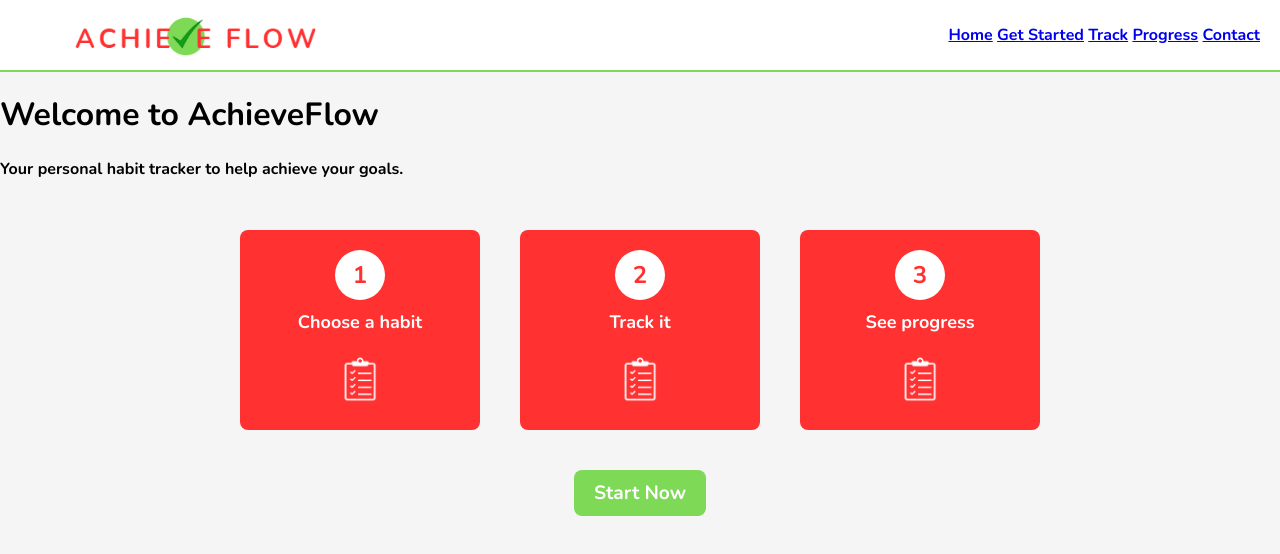
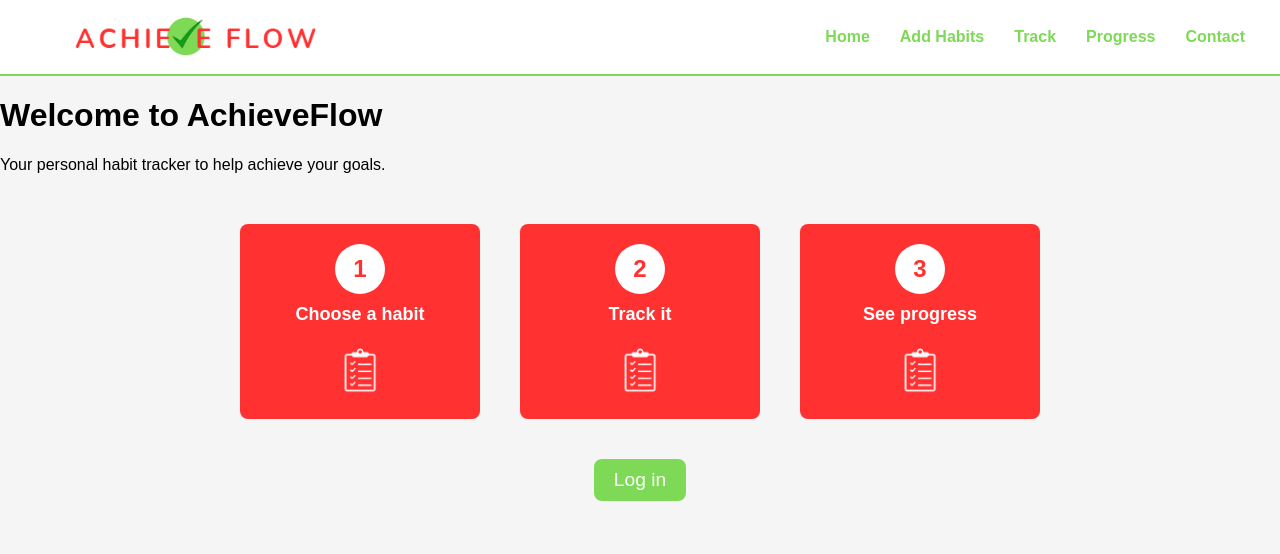
Before and after one commit to theskubs/AchieveFlow, a plain HTML site: page templates/index.html in a window 1280 px wide. Drawn offline with nearby package versions, Linux system fonts and the light colour scheme.

Commit message:
Update index.html
updates nav bar for AWS readability, added link for login

```diff
--- a/templates/index.html
+++ b/templates/index.html
@@ -6,17 +6,18 @@
     <meta name="viewport" content="width=device-width, initial-scale=1.0">
     <title>Achieve Flow</title>
     <link rel="stylesheet" href="/static/style.css">
-    <link href="https://fonts.googleapis.com/css2?family=Nunito:wght@700&display=swap" rel="stylesheet">
-</head>
-<body>
     <header>
-        <img src="/assets/logo_2.png" class="logo" alt="AchieveFlow Logo">
+        <div class="logo-container">
+            <img src="/assets/logo_2.png" alt="Achieve Flow Logo" class="logo">
+        </div>
         <nav>
-            <a href="/">Home</a>
-            <a href="/">Get Started</a>
-            <a href="/track">Track</a>
-            <a href="/progress">Progress</a>
-            <a href="/contact">Contact</a>
+            <ul class="nav-links">
+                <li><a href="/index.html">Home</a></li>
+                <li><a href="/templates/add_habit.html">Add Habits</a></li>
+                <li><a href="/templates/track.html">Track</a></li>
+                <li><a href="/templates/progress.html">Progress</a></li>
+                <li><a href="/templates/contact.html">Contact</a></li>
+            </ul>
         </nav>
     </header>
 
@@ -46,7 +47,7 @@
     </div>
     <!--Start Button-->
     <div class="start-container">
-        <a href="#" class="start-now-btn">Start Now</a>
+        <a href="/templates/login.html" class="start-now-btn">Log in</a> <!-- link to login -->
     </div>
 </body>
 </html>
```
